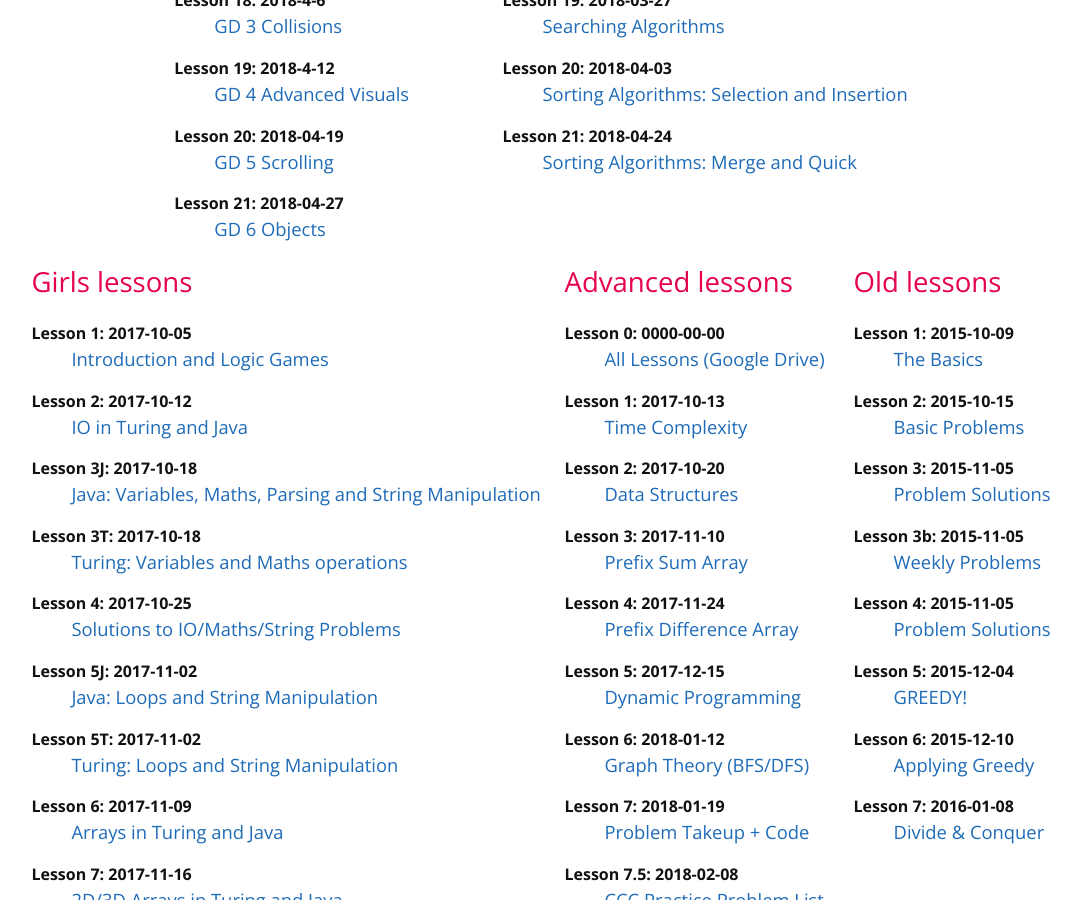
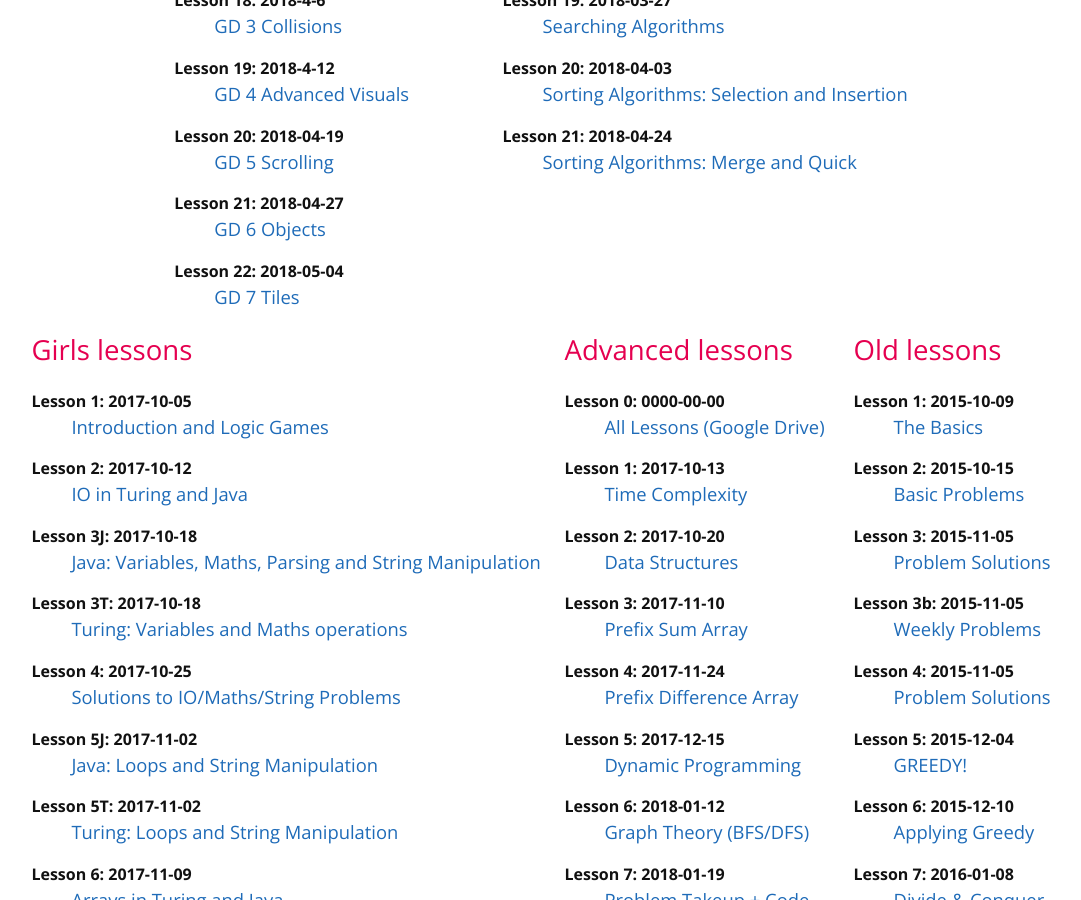
Before and after one commit to mcpt/mcpt.github.io, a Jekyll site: the page built from cpt.md, in a window 1280 px wide and 900 px high, scrolled down 1828 px. Shown: the whole window, without its empty margins (99-1180 px from the left). Built offline with Jekyll 4.4.1, drawn with Linux system fonts in a browser that asks for light colours.

Commit message:
Update junior-lessons.yml

```diff
--- a/_data/junior-lessons.yml
+++ b/_data/junior-lessons.yml
@@ -113,3 +113,8 @@
   date: 2018-04-27
   id: 21
   url: https://drive.google.com/drive/folders/148peKKWco1I1bGhu6BO-Yzp_kQ_aGi9X
+
+- title: GD 7 Tiles
+  date: 2018-05-04
+  id: 22
+  url: https://drive.google.com/drive/folders/1WYmAea4YQVDquv_cgFsEJkmL9vNq8PrC
```
